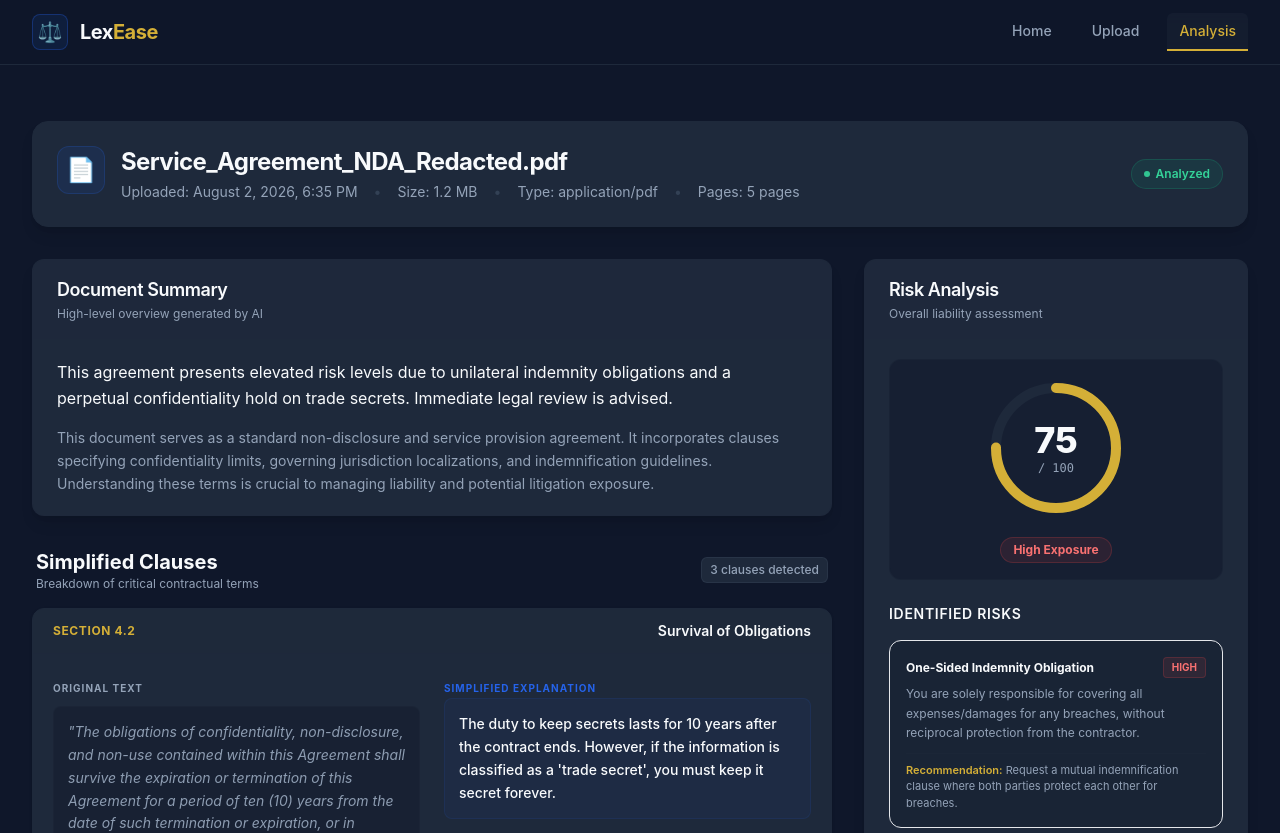
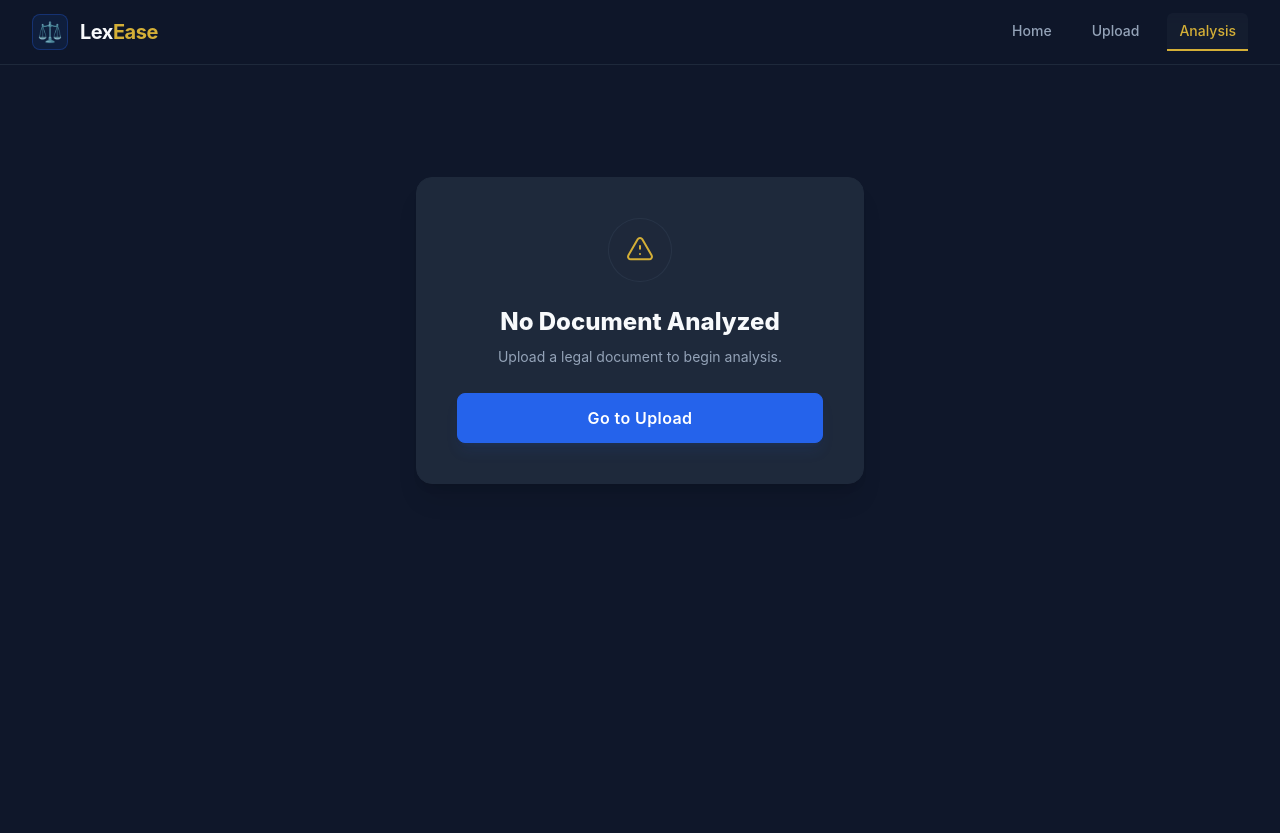
Before and after one commit to adityawankhede05/LexEase, a React (Vite) app in the folder frontend/: page /analysis in a window 1280 px wide. Shown: the top 833 px of the page. After the commit the page ends 801 px from the top, so only its background shows below. Built offline with nearby package versions, Linux system fonts and the light colour scheme.

Commit message:
Add empty-state blocking fallback on Analysis page for direct routing visits

```diff
--- a/frontend/src/pages/Analysis.jsx
+++ b/frontend/src/pages/Analysis.jsx
@@ -1,18 +1,51 @@
 import React from 'react'
-import { useLocation } from 'react-router-dom'
+import { useLocation, useNavigate } from 'react-router-dom'
 import Card from '../components/Card'
 import { mockDocument, mockClauses, mockRisks } from '../data/mockAnalysis'
 
 function Analysis() {
   const location = useLocation()
+  const navigate = useNavigate()
   const passedState = location.state
 
-  // Resolve document metadata from passed React Router location state or fallback to mock values
-  const docName = passedState?.fileName || mockDocument.name
-  const docSize = passedState?.fileSize || mockDocument.fileSize
-  const docType = passedState?.fileType || 'application/pdf'
-  const docUploadedAt = passedState ? 'Just now' : mockDocument.uploadedAt
-  const docPageCount = passedState ? 'N/A' : `${mockDocument.pageCount} pages`
+  // If no document has been uploaded, display professional empty-state
+  if (!passedState) {
+    return (
+      <div className="max-w-md mx-auto py-12 sm:py-20 text-center">
+        <div className="bg-[#1E293B] border border-slate-800 rounded-2xl p-8 sm:p-10 shadow-xl space-y-6 flex flex-col items-center">
+          {/* Custom Empty State Icon */}
+          <div className="w-16 h-16 rounded-full bg-slate-800/80 border border-slate-700/50 flex items-center justify-center text-[#D4AF37]">
+            <svg className="w-8 h-8" fill="none" viewBox="0 0 24 24" stroke="currentColor" strokeWidth={1.5}>
+              <path strokeLinecap="round" strokeLinejoin="round" d="M12 9v2m0 4h.01m-6.938 4h13.856c1.54 0 2.502-1.667 1.732-3L13.732 4c-.77-1.333-2.694-1.333-3.464 0L3.34 16c-.77 1.333.192 3 1.732 3z" />
+            </svg>
+          </div>
+
+          <div className="space-y-2">
+            <h1 className="text-xl sm:text-2xl font-extrabold text-[#F8FAFC]">
+              No Document Analyzed
+            </h1>
+            <p className="text-[#94A3B8] text-sm leading-relaxed max-w-sm">
+              Upload a legal document to begin analysis.
+            </p>
+          </div>
+
+          <button
+            onClick={() => navigate('/upload')}
+            className="w-full py-3 rounded-lg font-semibold tracking-wide text-white bg-[#2563EB] hover:bg-[#2563EB]/90 transition-all duration-300 border border-[#2563EB] active:scale-95 shadow-lg shadow-[#2563EB]/10"
+          >
+            Go to Upload
+          </button>
+        </div>
+      </div>
+    )
+  }
+
+  // Resolve document metadata from passed React Router location state
+  const docName = passedState.fileName
+  const docSize = passedState.fileSize
+  const docType = passedState.fileType
+  const docUploadedAt = 'Just now'
+  const docPageCount = 'N/A'
 
   // Helper to resolve severity badge colors
   const getSeverityStyle = (severity) => {
```
